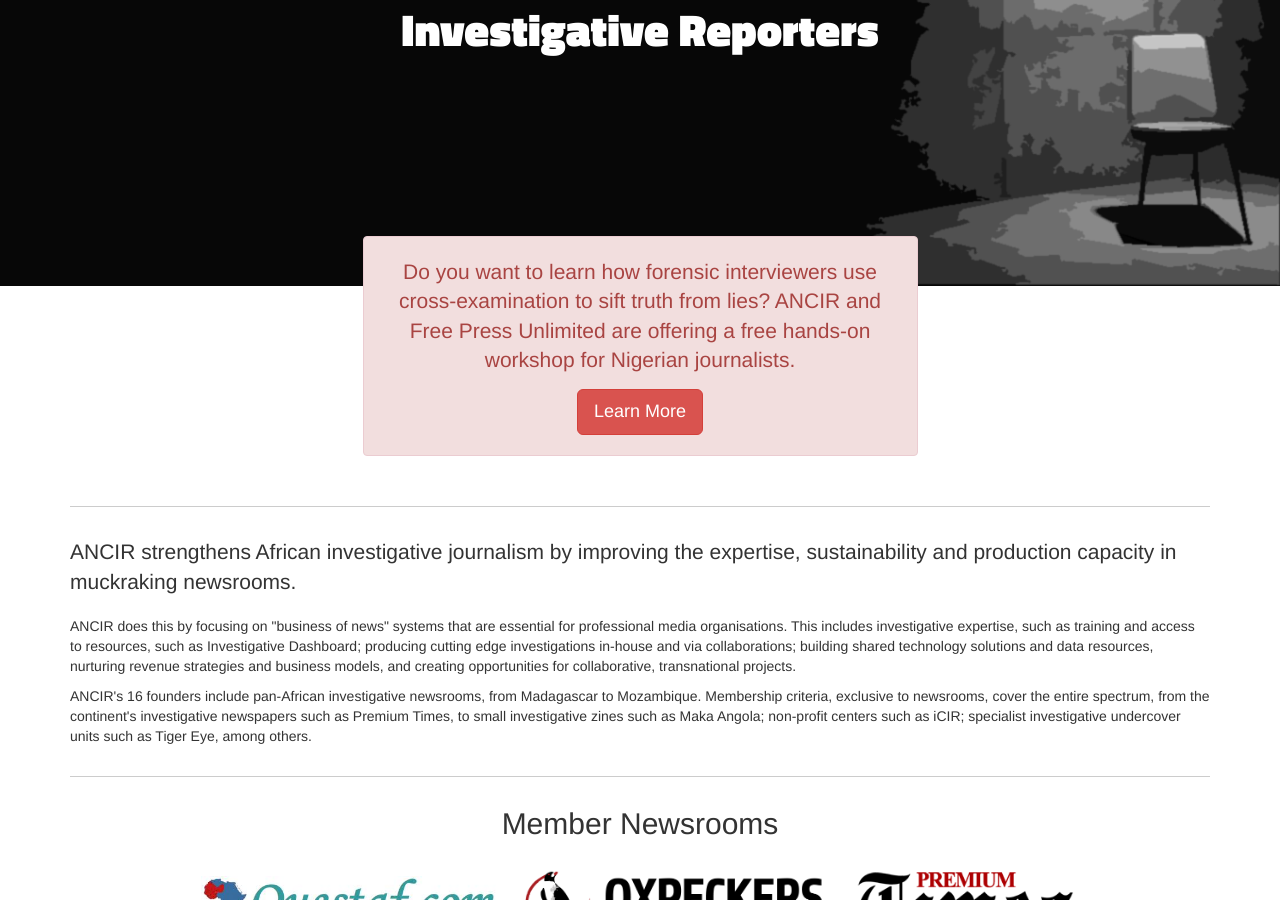
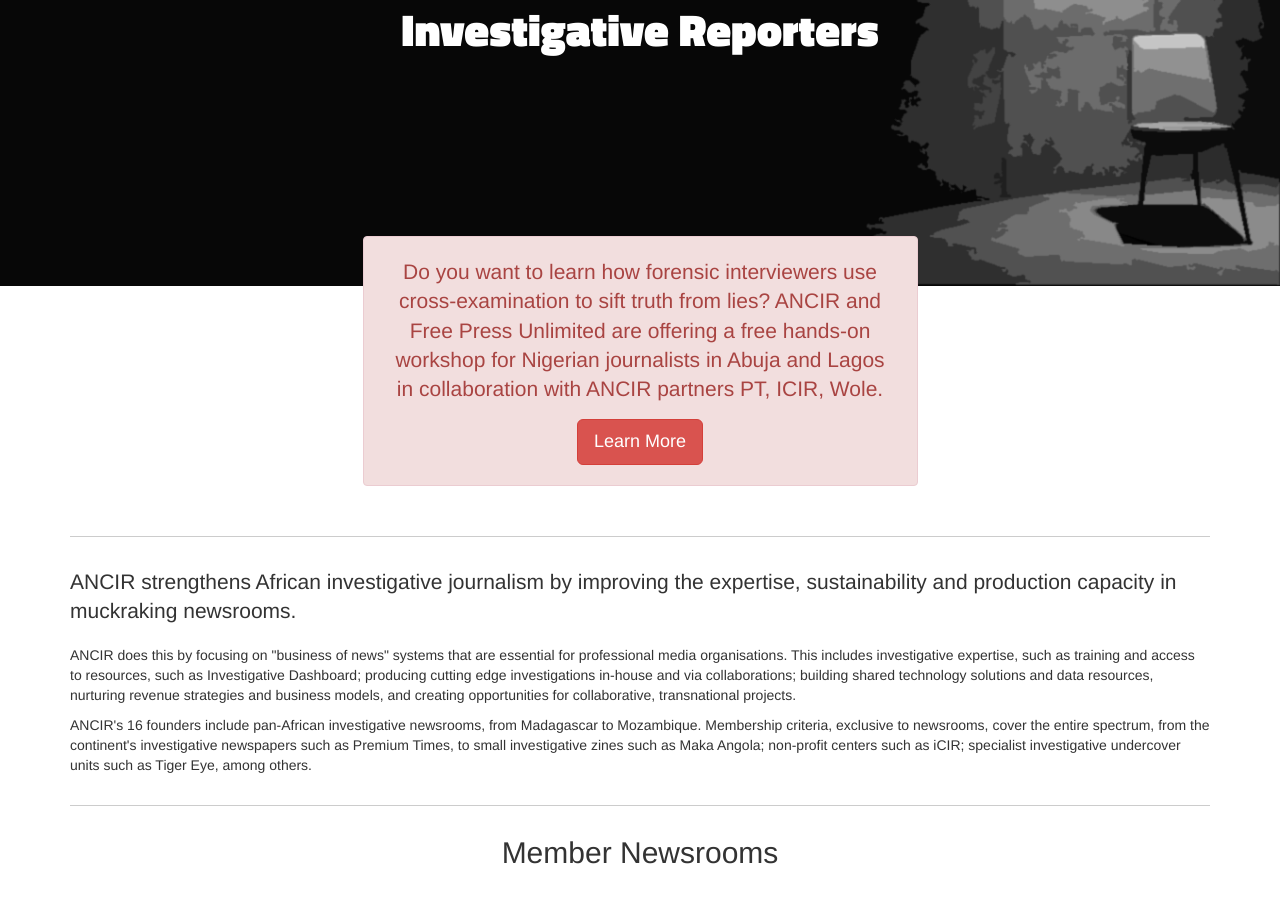
Before and after one commit to ANCIR/InvestigativeCenters.org, a Jekyll site: the page built from index.html, in a window 1280 px wide and 900 px high, scrolled down 926 px. Built offline with Jekyll 4.4.1, drawn with Linux system fonts in a browser that asks for light colours; nearby versions of some CDN libraries; some web fonts are replaced; Markdown is read by kramdown in place of the engine named in the settings.

Commit message:
Added information on collaborators

```diff
--- a/index.html
+++ b/index.html
@@ -47,7 +47,7 @@
   <div class="row">
     <div class="col-md-6 col-md-offset-3">
       <div class="alert alert-danger text-center" style="padding:20px 25px;">
-        <p class="lead">Do you want to learn how forensic interviewers use cross-examination to sift truth from lies? ANCIR and Free Press Unlimited are offering a free hands-on workshop for Nigerian journalists.</p>
+        <p class="lead">Do you want to learn how forensic interviewers use cross-examination to sift truth from lies? ANCIR and Free Press Unlimited are offering a free hands-on workshop for Nigerian journalists in Abuja and Lagos in collaboration with ANCIR partners PT, ICIR, Wole.</p>
         <p style="margin-top:15px; margin-bottom: 0;"><a href="/cross-examination-course-for-investigative-reporters-nigeria" class="btn btn-lg btn-danger">Learn More</a></p>
       </div>
     </div>
```
